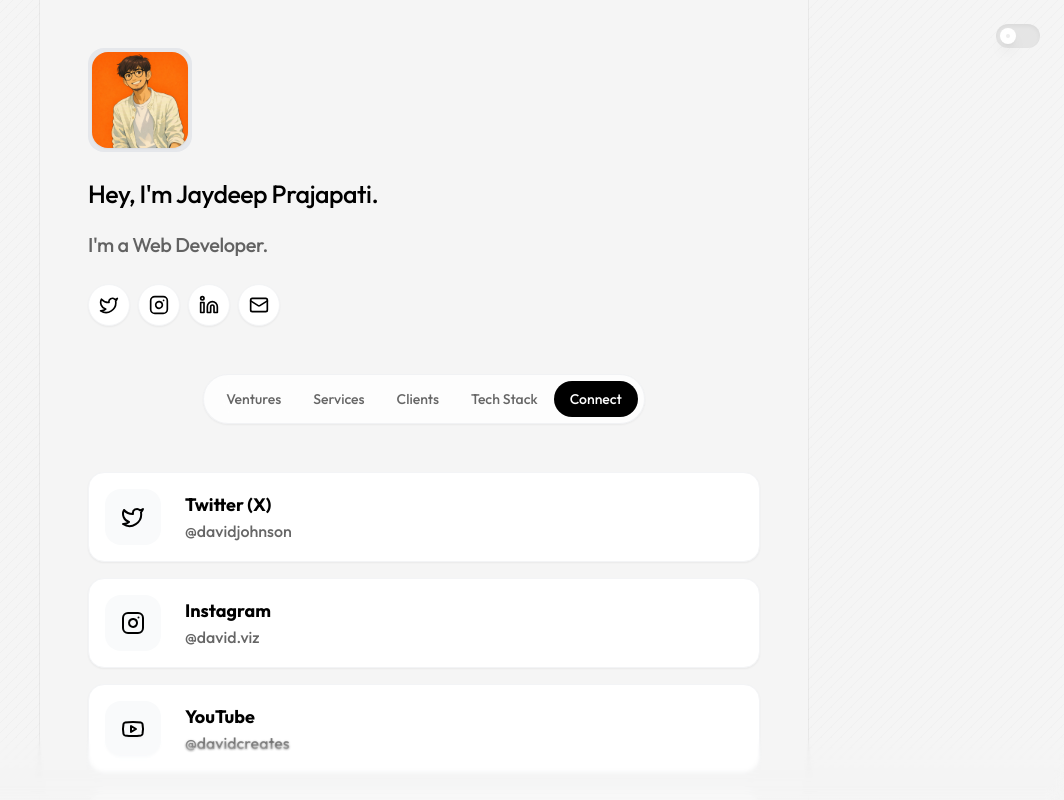
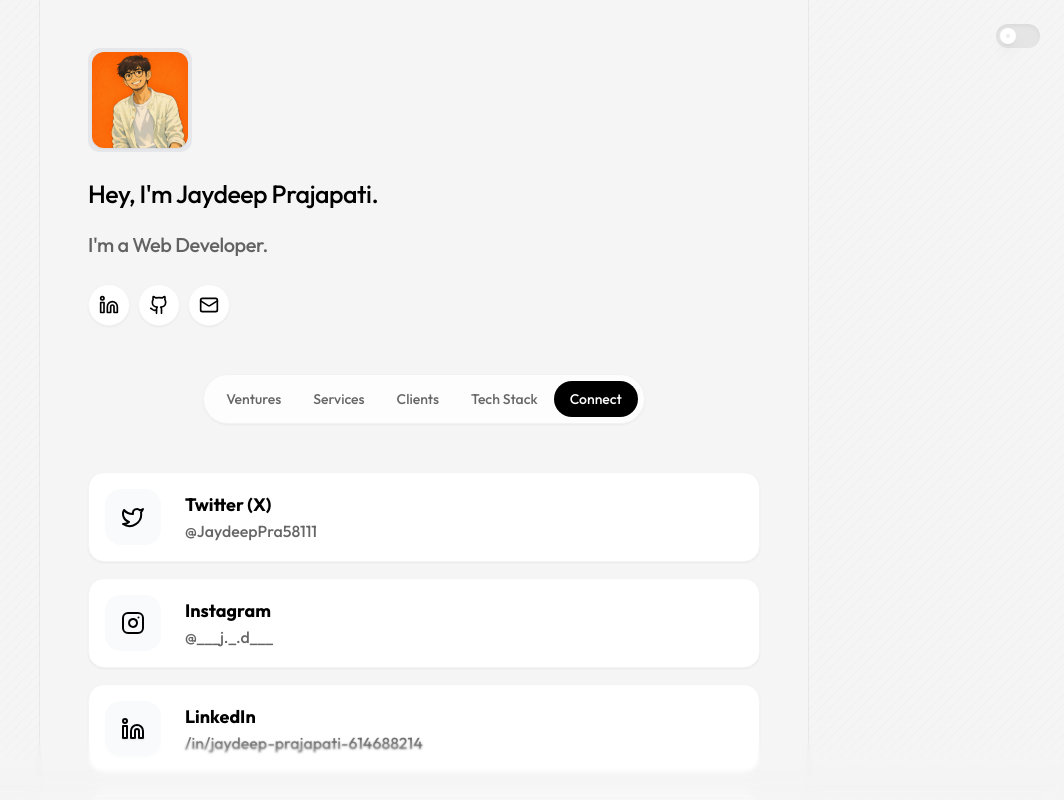
Before and after one commit to JaydeepSP/Portfolio, a React (Vite) app: page / in a window 1280 px wide. Both pictures are taken after a click on the button "Connect". Shown: the top 800 px of the page, without its empty margins (216-1280 px from the left). Built offline with nearby package versions, Linux system fonts and the light colour scheme.

Commit message:
fixed social links

```diff
--- a/src/components/Profile.tsx
+++ b/src/components/Profile.tsx
@@ -1,11 +1,11 @@
-import { Twitter, Instagram, Linkedin, Mail } from 'lucide-react';
+import { Linkedin, Mail, Github } from "lucide-react";
 import profile from "../assets/avatar.png";
 
 export function Profile() {
   return (
     <section className="flex flex-col items-start gap-6">
-            <div className='bg-gray-200 dark:bg-gray-800 p-1 rounded-2xl hover:backdrop-blur-sm transition-all duration-300 ease-in-out hover:shadow-lg'>
-                <div className="w-24 h-24 rounded-2xl bg-gray-200 overflow-hidden shadow-sm transition-all duration-300 ease-in-out group-hover:backdrop">
+      <div className="bg-gray-200 dark:bg-gray-800 p-1 rounded-xl hover:backdrop-blur-sm transition-all duration-300 ease-in-out hover:shadow-lg">
+        <div className="w-24 h-24 rounded-xl bg-gray-200 overflow-hidden shadow-sm transition-all duration-300 ease-in-out group-hover:backdrop">
           <img
             src={profile}
             alt="Profile"
@@ -14,25 +14,45 @@ export function Profile() {
         </div>
       </div>
       <div className="space-y-4">
-                <h1 className="text-[25px] leading-[37.5px] font-medium text-text-primary-light dark:text-text-primary-dark tracking-[-0.5px]">Hey, I'm Jaydeep Prajapati.</h1>
+        <h1 className="text-[25px] leading-[37.5px] font-medium text-text-primary-light dark:text-text-primary-dark tracking-[-0.5px]">
+          Hey, I'm Jaydeep Prajapati.
+        </h1>
         <p className="text-[20px] leading-[30px] font-medium text-text-primary-light/60 dark:text-text-primary-dark/60 tracking-[-0.4px] max-w-lg">
           I'm a Web Developer.
         </p>
       </div>
       <div className="flex gap-2">
-                <SocialLink href="#" icon={<Twitter size={20} />} />
-                <SocialLink href="#" icon={<Instagram size={20} />} />
-                <SocialLink href="#" icon={<Linkedin size={20} />} />
-                <SocialLink href="#" icon={<Mail size={20} />} />
+        {/* <SocialLink
+          href="https://x.com/JaydeepPra58111"
+          icon={<Twitter size={20} />}
+        />
+        <SocialLink
+          href="https://www.instagram.com/___j._.d___/"
+          icon={<Instagram size={20} />}
+        /> */}
+        <SocialLink
+          href="https://www.linkedin.com/in/jaydeep-prajapati-614688214/"
+          icon={<Linkedin size={20} />}
+        />
+        <SocialLink
+          href="https://github.com/JaydeepSP"
+          icon={<Github size={20} />}
+        />
+        <SocialLink
+          href="mailto:jaydeepprajapati456@gmail.com"
+          icon={<Mail size={20} />}
+        />
       </div>
     </section>
-    )
+  );
 }
 
 function SocialLink({ href, icon }: { href: string; icon: React.ReactNode }) {
+  const isMail = href.startsWith("mailto:");
   return (
     <a
       href={href}
+      target={isMail ? undefined : "_blank"}
       className="p-2.5 text-text-primary-light dark:text-text-primary-dark bg-white dark:bg-card-bg-dark border border-gray-100 dark:border-gray-800 rounded-full hover:bg-gray-50 dark:hover:bg-gray-800 hover:scale-105 transition-all shadow-sm"
     >
       {icon}
--- a/src/components/tabs/Connect.tsx
+++ b/src/components/tabs/Connect.tsx
@@ -1,43 +1,49 @@
-import { motion } from 'framer-motion';
-import { Twitter, Instagram, Linkedin, Mail, Youtube, Github } from 'lucide-react';
+import { motion } from "framer-motion";
+import { Twitter, Instagram, Linkedin, Mail, Github } from "lucide-react";
 
 const links = [
   {
     name: "Twitter (X)",
-        username: "@davidjohnson",
+    username: "@JaydeepPra58111",
+    url: "https://x.com/JaydeepPra58111",
     icon: <Twitter size={24} />,
-        color: "hover:text-blue-400"
+    color: "hover:!text-blue-400",
   },
   {
     name: "Instagram",
-        username: "@david.viz",
+    username: "@___j._.d___",
+    url: "https://www.instagram.com/___j._.d___/",
     icon: <Instagram size={24} />,
-        color: "hover:text-pink-500"
+    color: "hover:!text-pink-500",
   },
-    {
-        name: "YouTube",
-        username: "@davidcreates",
-        icon: <Youtube size={24} />,
-        color: "hover:text-red-500"
-    },
+  //   {
+  //     name: "YouTube",
+  //     username: "@JaydeepPrajapati-bj8xg",
+  //     url: "https://www.youtube.com/@JaydeepPrajapati-bj8xg",
+  //     icon: <Youtube size={24} />,
+  //     color: "hover:!text-red-500",
+  //   },
   {
     name: "LinkedIn",
-        username: "/in/davidjohnson",
+    username: "/in/jaydeep-prajapati-614688214",
+    url: "https://www.linkedin.com/in/jaydeep-prajapati-614688214/",
     icon: <Linkedin size={24} />,
-        color: "hover:text-blue-700"
+    color: "hover:!text-blue-700",
   },
   {
     name: "GitHub",
-        username: "@davidjcode",
+    username: "@JaydeepSP",
+    url: "httpls://github.com/JaydeepSP",
     icon: <Github size={24} />,
-        color: "hover:text-gray-800"
+    color: "hover:!text-gray-800",
   },
   {
     name: "Email",
-        username: "hello@david.com",
+    username: "jaydeepprajapati456@gmail.com",
+    url: "mailto:jaydeepprajapati456@gmail.com",
     icon: <Mail size={24} />,
-        color: "hover:text-orange-500"
-    }
+    color: "hover:!text-orange-500",
+  },
 ];
 
 export function Connect() {
@@ -50,19 +56,24 @@ export function Connect() {
       {links.map((link, index) => (
         <a
           key={index}
-                    href="#"
+          href={link.url}
+          target="_blank"
           className="flex items-center gap-6 p-4 bg-white dark:bg-card-bg-dark rounded-2xl border border-gray-100 dark:border-gray-800 shadow-sm hover:shadow-md transition-all group"
         >
-                    <div className={`p-4 bg-gray-50 dark:bg-gray-900 rounded-2xl text-text-primary-light dark:text-text-primary-dark ${link.color} transition-colors`}>
+          <div
+            className={`p-4 bg-gray-50 dark:bg-gray-900 rounded-2xl text-text-primary-light dark:text-text-primary-dark ${link.color} transition-colors`}
+          >
             {link.icon}
           </div>
 
           <div className="flex flex-col">
-                        <span className="text-lg font-bold text-text-primary-light dark:text-text-primary-dark">{link.name}</span>
-                        <span className="text-text-secondary-light dark:text-text-secondary-dark">{link.username}</span>
+            <span className="text-lg font-bold text-text-primary-light dark:text-text-primary-dark">
+              {link.name}
+            </span>
+            <span className="text-text-secondary-light dark:text-text-secondary-dark">
+              {link.username}
+            </span>
           </div>
-
-
         </a>
       ))}
     </motion.div>
```
Lines whose indentation alone changed are shown as unchanged.
